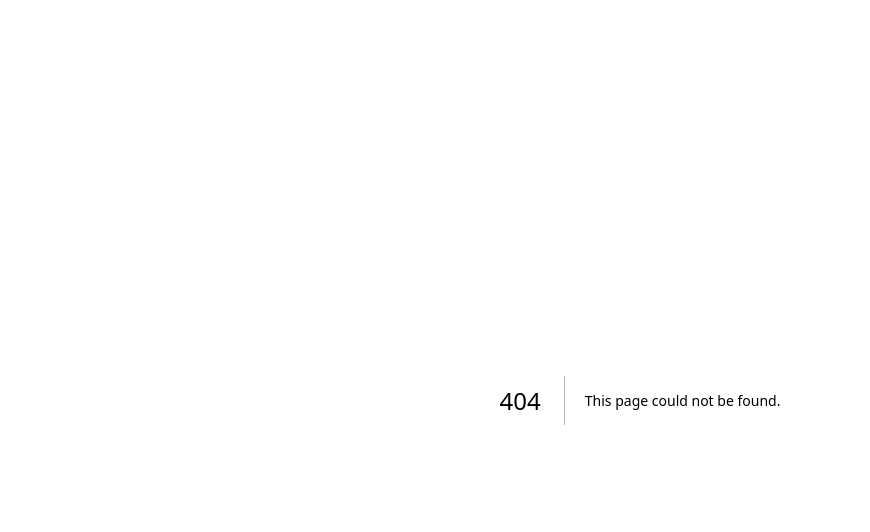
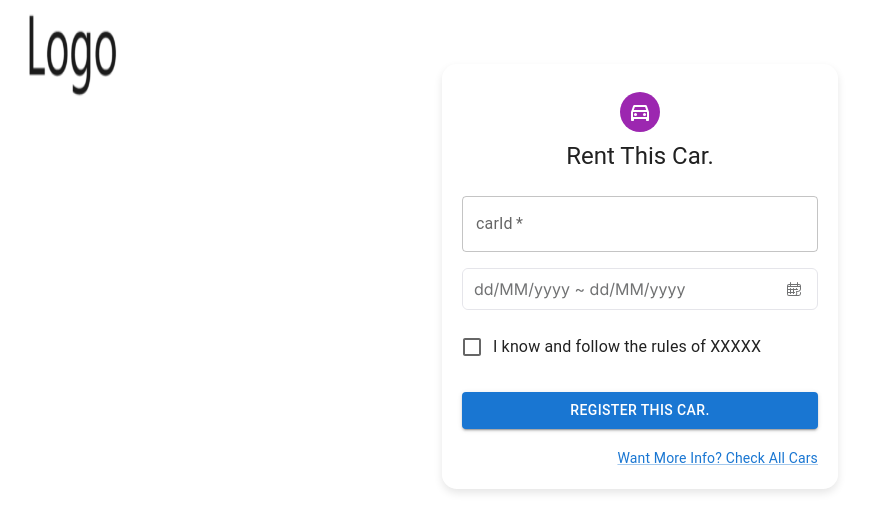
Before and after one commit to CnStarLab/CarRentalSys, a Next.js app in the folder src/frontend/: page /rent in a window 1280 px wide. Before the commit this address had no page. Shown: the top 532 px of the page, without its empty margins (0-870 px from the left). Built offline with nearby package versions, Linux system fonts and the light colour scheme.

Commit message:
[Frontend/Update] Implement naive rent page for demo version

```diff
--- /dev/null
+++ b/src/frontend/app/rent/page.tsx
@@ -0,0 +1,11 @@
+import DateRangePicker from "rsuite/esm/DateRangePicker/DateRangePicker";
+import RentCar from "./rentCar";
+import "rsuite/dist/rsuite.min.css";
+
+export default function RentPage(){
+    return(
+        <div>
+            <RentCar></RentCar>
+      </div>
+    )
+}
--- /dev/null
+++ b/src/frontend/app/rent/rentCar.tsx
@@ -0,0 +1,154 @@
+'use client'
+import * as React from 'react';
+import Avatar from '@mui/material/Avatar';
+import Button from '@mui/material/Button';
+import TextField from '@mui/material/TextField';
+import FormControlLabel from '@mui/material/FormControlLabel';
+import Checkbox from '@mui/material/Checkbox';
+import Link from '@mui/material/Link';
+import Grid from '@mui/material/Grid';
+import Box from '@mui/material/Box';
+import DirectionsCarFilledOutlinedIcon from '@mui/icons-material/DirectionsCarFilledOutlined';
+import Typography from '@mui/material/Typography';
+import Container from '@mui/material/Container';
+import CssBaseline from '@mui/material/CssBaseline';
+import Modal from '../login/alert';
+import Logo from '../components/Logo';
+import { DateRangePicker } from 'rsuite';
+
+export default function RentCar() {
+    const [dateRange, setDateRange]:any = React.useState([null, null]);
+    const [modalMessage, setModalMessage] = React.useState('');
+    const [isModalOpen, setIsModalOpen] = React.useState(false);
+
+    const handleSubmit = async (event) => {
+      event.preventDefault();
+      const data = new FormData(event.currentTarget);
+
+      console.log(dateRange)
+
+      // formData 2 json
+      const formData = {
+        carId: Number(data.get('carId')),
+        userId: 1,
+        startTime: dateRange[0],
+        endTime: dateRange[1],
+      };
+      console.log(JSON.stringify(formData));
+
+      try {
+        const response = await fetch('http://localhost:8080/api/v1/service/bookCar', {
+          method: 'POST',
+          headers: {
+            'Content-Type': 'application/json',
+          },
+          body: JSON.stringify(formData),
+        });
+
+        // parse response 2 json
+        const result = await response.json();
+
+        if (!response.ok) {
+          console.log(response.body)
+          throw new Error(`Register error! INFO: ${result.error}`);
+        }
+
+        console.log(result)
+        setModalMessage(result.message || 'Success!');
+      } catch (error) {
+        setModalMessage(`Error: ${error.message}`);
+      } finally {
+        setIsModalOpen(true);
+      }
+    };
+
+    const closeModal = () => {
+      setIsModalOpen(false);
+    };
+
+    const handleDateRange = (value) =>{
+      if (value && value.length === 2) {
+        const [startDate, endDate] = value;
+        const startISOString = startDate.toISOString();
+        const endISOString = endDate.toISOString();
+        // Set the date range using the ISO strings
+        console.log(startISOString,endISOString)
+        setDateRange([startISOString, endISOString]);
+      } else {
+        // Reset the date range
+        setDateRange(null, null);
+      }
+    }
+
+  return (
+    <Container component="main" maxWidth="xs">
+      <Logo/>
+      <CssBaseline />
+      <Box
+        sx={{
+          marginTop: 8,
+          display: 'flex',
+          flexDirection: 'column',
+          alignItems: 'center',
+          background: 'rgba(255, 255, 255, 0.6)', // 半透明白色背景
+          backdropFilter: 'blur(10px)', // 磨砂玻璃效果
+          borderRadius: '15px', // 圆角
+          padding: '20px', // 内边距
+          boxShadow: '0 4px 8px rgba(0, 0, 0, 0.1)', // 阴影效果
+        }}
+      >
+        <Avatar sx={{ m: 1, bgcolor: 'secondary.main' }}>
+            <DirectionsCarFilledOutlinedIcon />
+        </Avatar>
+        <Typography component="h1" variant="h5">
+          Rent This Car.
+        </Typography>
+        <Box component="form" noValidate onSubmit={handleSubmit} sx={{ mt: 3 }}>
+          <Grid container spacing={2}>
+            <Grid item xs={12}>
+              <TextField
+                required
+                fullWidth
+                id="carId"
+                label="carId"
+                name="carId"
+                type='number'
+                autoComplete="NaN"
+              />
+            </Grid>
+
+            <Grid item xs={12}>
+              <DateRangePicker
+              size='lg'
+              onChange={(value) => handleDateRange(value)}
+              />
+            </Grid>
+
+            <Grid item xs={12}>
+              <FormControlLabel
+                control={<Checkbox value="allowExtraEmails" color="primary" />}
+                label="I know and follow the rules of XXXXX"
+              />
+            </Grid>
+          </Grid>
+          <Button
+            type="submit"
+            fullWidth
+            variant="contained"
+            sx={{ mt: 3, mb: 2 }}
+          >
+            Register This Car.
+          </Button>
+          <Grid container justifyContent="flex-end">
+            <Grid item>
+              <Link href="/allCar" variant="body2">
+                Want More Info? Check All Cars
+              </Link>
+            </Grid>
+          </Grid>
+        </Box>
+      </Box>
+      <Modal open={isModalOpen} message={modalMessage} onClose={closeModal} />
+    </Container>
+  );
+}
--- a/src/frontend/package.json
+++ b/src/frontend/package.json
@@ -17,7 +17,8 @@
     "mui": "^0.0.1",
     "next": "14.2.4",
     "react": "^18",
-    "react-dom": "^18"
+    "react-dom": "^18",
+    "rsuite": "^5.66.0"
   },
   "devDependencies": {
     "@types/node": "^20",
```
Also changed, not shown: 1 other file (tests, documents, lock files or other folders).
